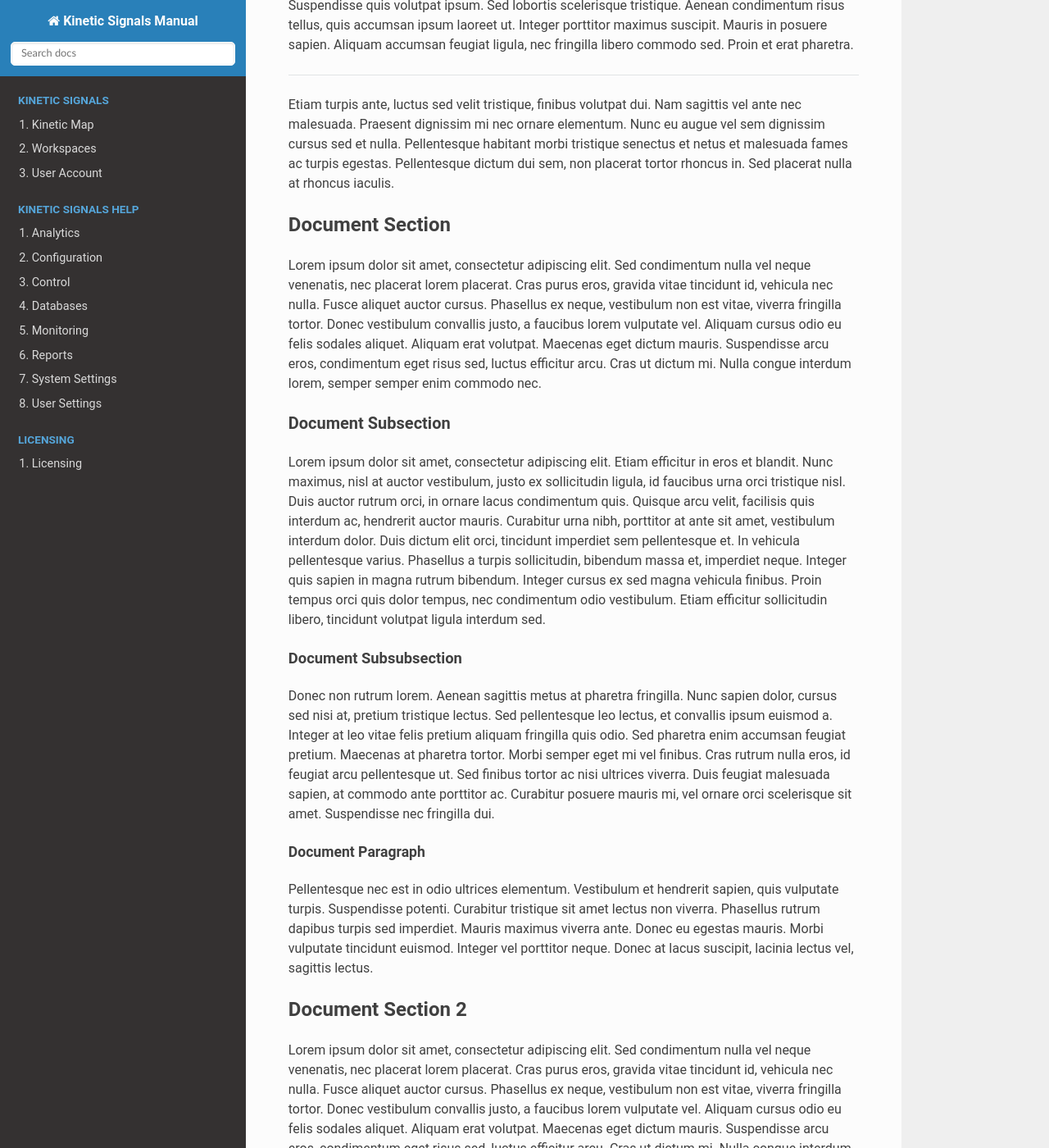
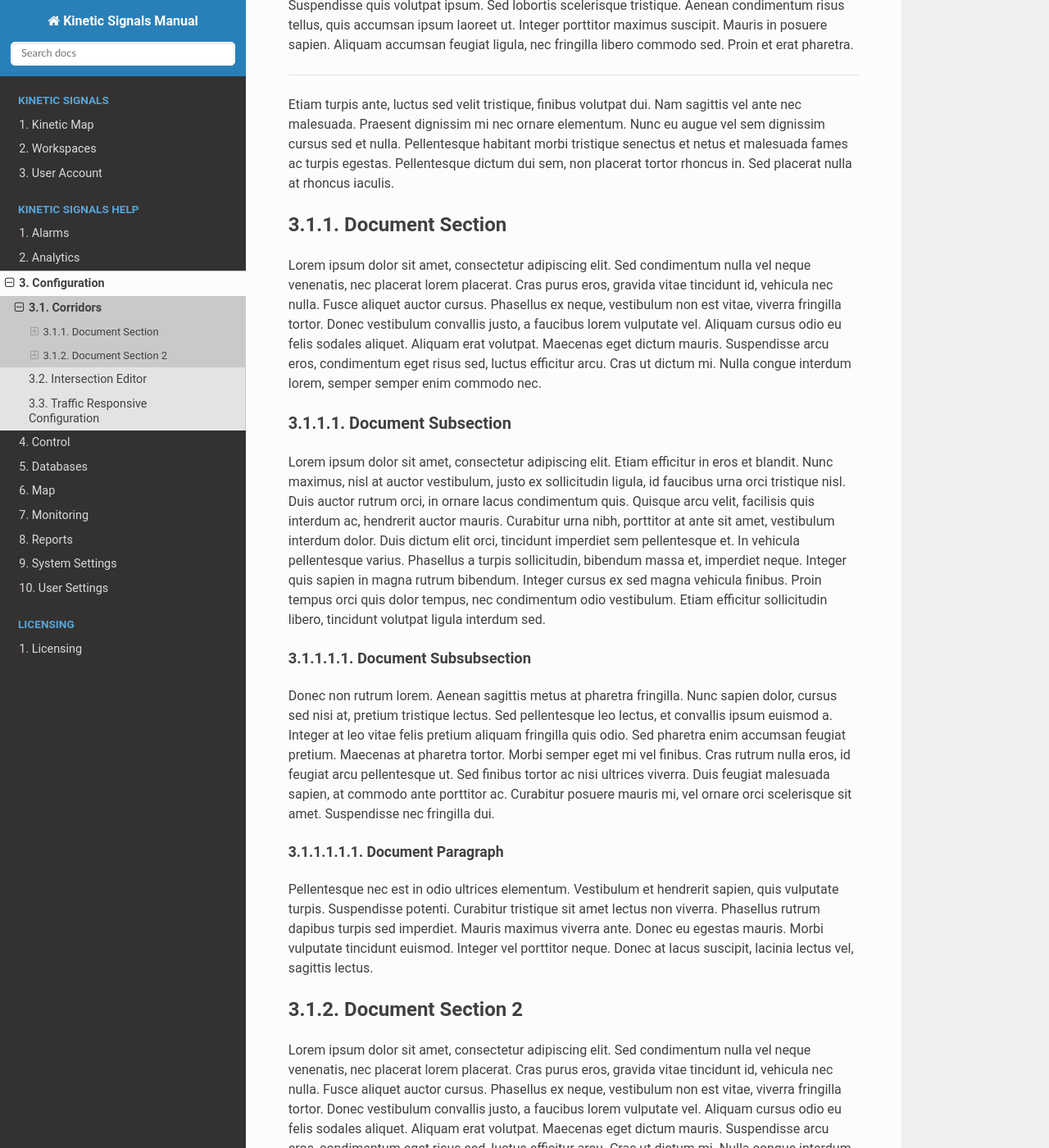
Before and after one commit to rahulguni/Kinetic-Signals-Manual, a Sphinx documentation site: the page built from docs/source/Help/configuration/corridors.rst, in a window 1280 px wide and 1400 px high, scrolled down 509 px. Shown: the whole window at 82% size. Built offline with Sphinx 7.4.7 and the Read the Docs theme 2.0.0, drawn with Linux system fonts in a browser that asks for light colours; pages that are not in the unit, such as notebooks, are missing from menus; some of the changed text lies outside the part shown.

Commit message:
Fixed files names as ids

```diff
--- a/docs/source/Help/configuration/configuration.rst
+++ b/docs/source/Help/configuration/configuration.rst
@@ -17,7 +17,7 @@
 
 ---------
 
-1. :doc:`Corridors`
+1. :doc:`corridors`
 
 Lorem ipsum dolor sit amet, consectetur adipiscing elit. Sed condimentum nulla vel neque venenatis,
 nec placerat lorem placerat. Cras purus eros, gravida vitae tincidunt id, vehicula nec nulla.
@@ -53,6 +53,6 @@
    :caption: Configurations Help
    :hidden:
 
-   Corridors
+   corridors
    intersection-editor
    trafficResponsiveConfig
```
Also changed, not shown: docs/source/index.rst (+4 -4 lines).
